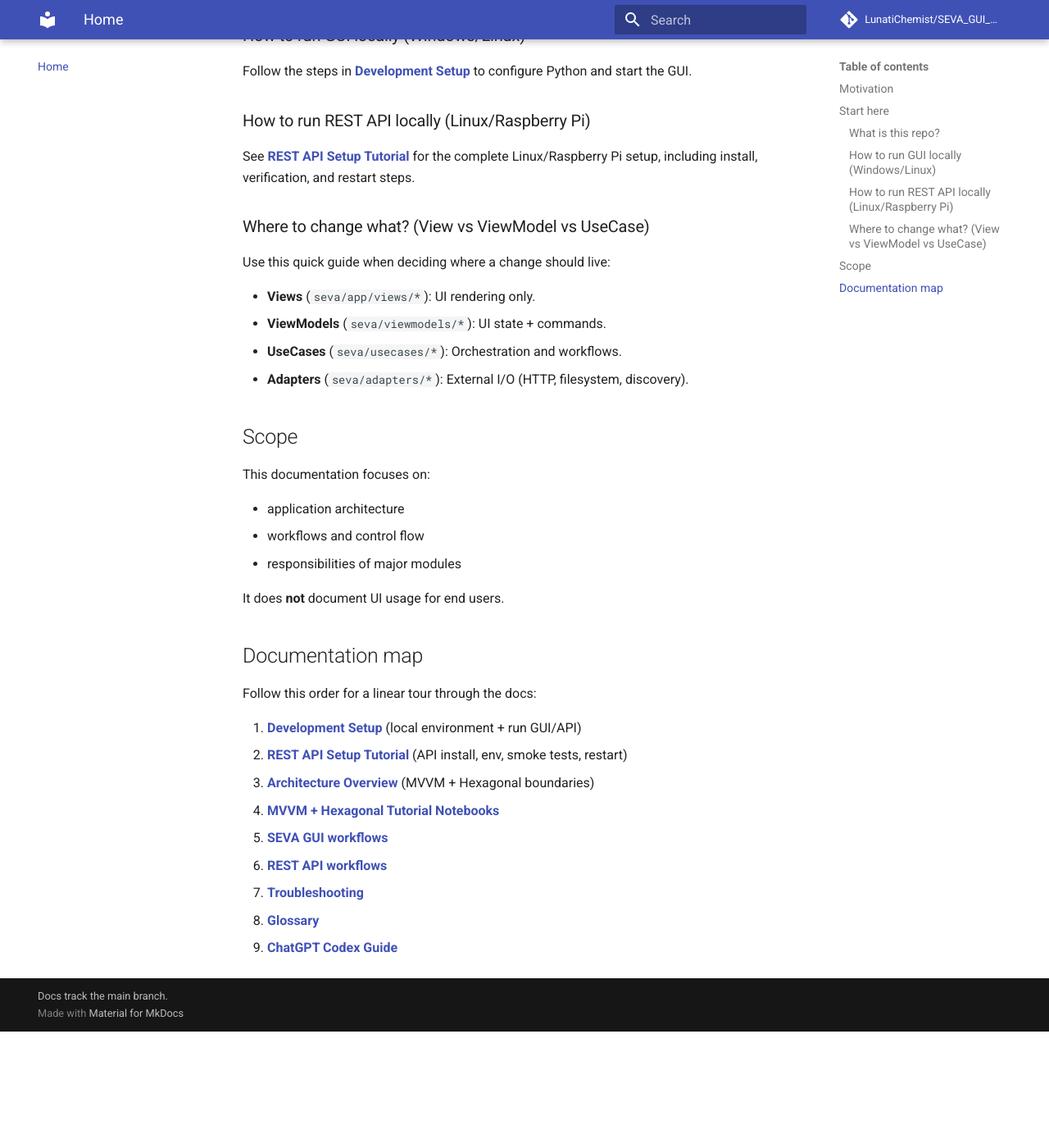
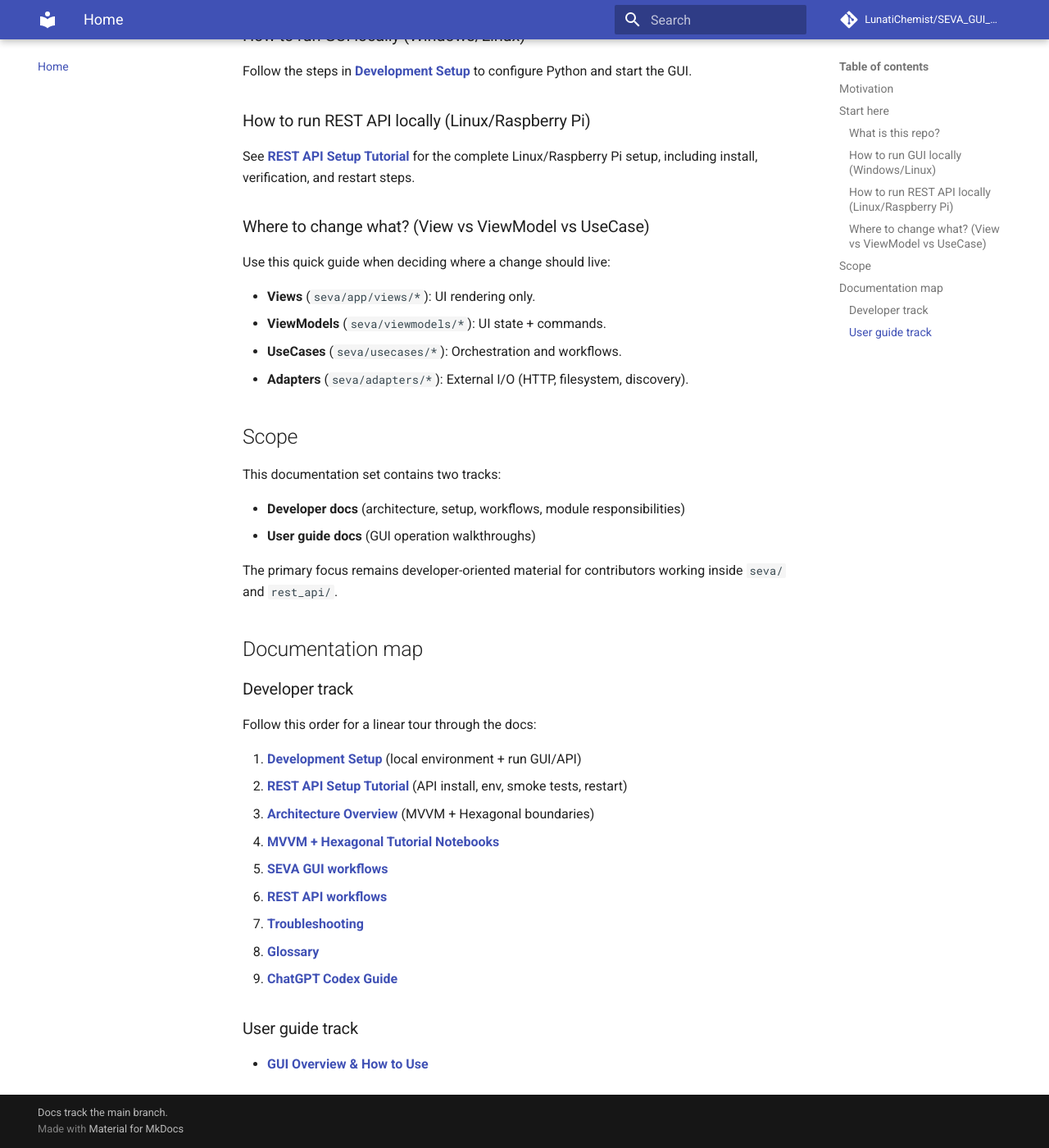
Before and after one commit to LunatiChemist/SEVA_GUI_MVVM, an MkDocs documentation site: the page built from docs/index.md, in a window 1280 px wide and 1400 px high, scrolled down 1395 px. Shown: the whole window at 82% size. Built offline with MkDocs 1.6.1 and Material for MkDocs 9.7.7, drawn with Linux system fonts in a browser that asks for light colours; comment, search, counter and statistics services are not loaded; before the commit the page ends 2653 px from its top, so only the background shows below that.

Commit message:
docs: align guides with current workflow and reorganize nav

```diff
--- a/docs/index.md
+++ b/docs/index.md
@@ -67,15 +67,17 @@ Use this quick guide when deciding where a change should live:
 
 ## Scope
 
-This documentation focuses on:
+This documentation set contains two tracks:
 
-- application architecture
-- workflows and control flow
-- responsibilities of major modules
+- **Developer docs** (architecture, setup, workflows, module responsibilities)
+- **User guide docs** (GUI operation walkthroughs)
 
-It does **not** document UI usage for end users.
+The primary focus remains developer-oriented material for contributors working
+inside `seva/` and `rest_api/`.
 
 ## Documentation map
+
+### Developer track
 
 Follow this order for a linear tour through the docs:
 
@@ -88,3 +90,7 @@ Follow this order for a linear tour through the docs:
 7. **[Troubleshooting](troubleshooting.md)**
 8. **[Glossary](glossary.md)**
 9. **[ChatGPT Codex Guide](codex_guide.md)**
+
+### User guide track
+
+- **[GUI Overview & How to Use](gui_overview_how_to_use.md)**
--- a/mkdocs.yml
+++ b/mkdocs.yml
@@ -34,15 +34,17 @@ markdown_extensions:
 
 nav:
   - Home: index.md
-  - Development Setup: dev-setup.md
-  - REST API Setup Tutorial: rest-api-setup.md
-  - Architecture Overview: architecture_overview.md
-  - MVVM + Hexagonal Tutorial Notebooks: mvvm_tutorial_notebooks.md
-  - GUI Overview & How to Use: gui_overview_how_to_use.md
-  - SEVA GUI Workflows: workflows_seva.md
-  - SEVA GUI Classes & Modules: classes_seva.md
-  - REST API Workflows: workflows_rest_api.md
-  - REST API Classes & Modules: classes_rest_api.md
-  - Troubleshooting: troubleshooting.md
-  - Glossary: glossary.md
-  - ChatGPT Codex Guide: codex_guide.md
+  - Developer Docs:
+      - Development Setup: dev-setup.md
+      - REST API Setup Tutorial: rest-api-setup.md
+      - Architecture Overview: architecture_overview.md
+      - MVVM + Hexagonal Tutorial Notebooks: mvvm_tutorial_notebooks.md
+      - SEVA GUI Workflows: workflows_seva.md
+      - SEVA GUI Classes & Modules: classes_seva.md
+      - REST API Workflows: workflows_rest_api.md
+      - REST API Classes & Modules: classes_rest_api.md
+      - Troubleshooting: troubleshooting.md
+      - Glossary: glossary.md
+      - ChatGPT Codex Guide: codex_guide.md
+  - User Guide:
+      - GUI Overview & How to Use: gui_overview_how_to_use.md
```
Also changed, not shown: README.md (+98 -88 lines), docs/gui_overview_how_to_use.md (+1 -1 lines), docs/workflows_rest_api.md (+10 -15 lines).
